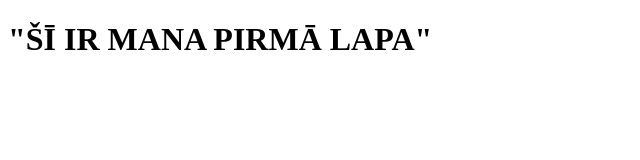
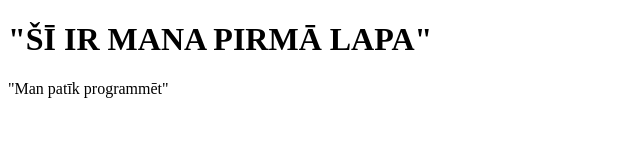
Before and after one commit to Programmer771/Programmer771.github.io, a plain HTML site: page index.html in a window 1280 px wide. Shown: the whole page, without its empty margins (0-640 px from the left). Drawn offline with Linux system fonts and the light colour scheme.

Commit message:
Add files via upload

```diff
--- a/index.html
+++ b/index.html
@@ -7,7 +7,7 @@
 </head>
 <body>
    <h1>  "ŠĪ IR MANA PIRMĀ LAPA"  </h1>
-
+<p> "Man patīk programmēt" </p>
 
 </body>
 </html>
```
